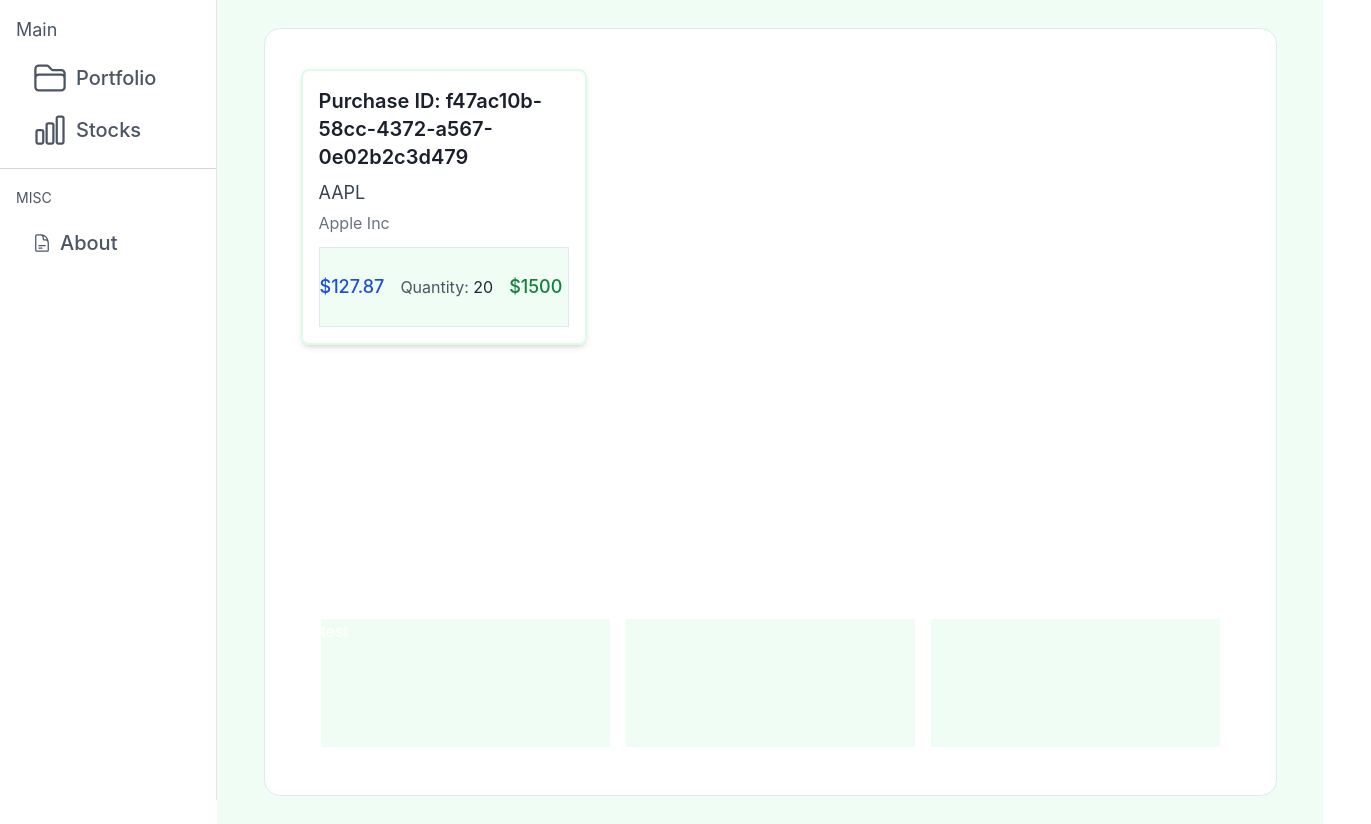
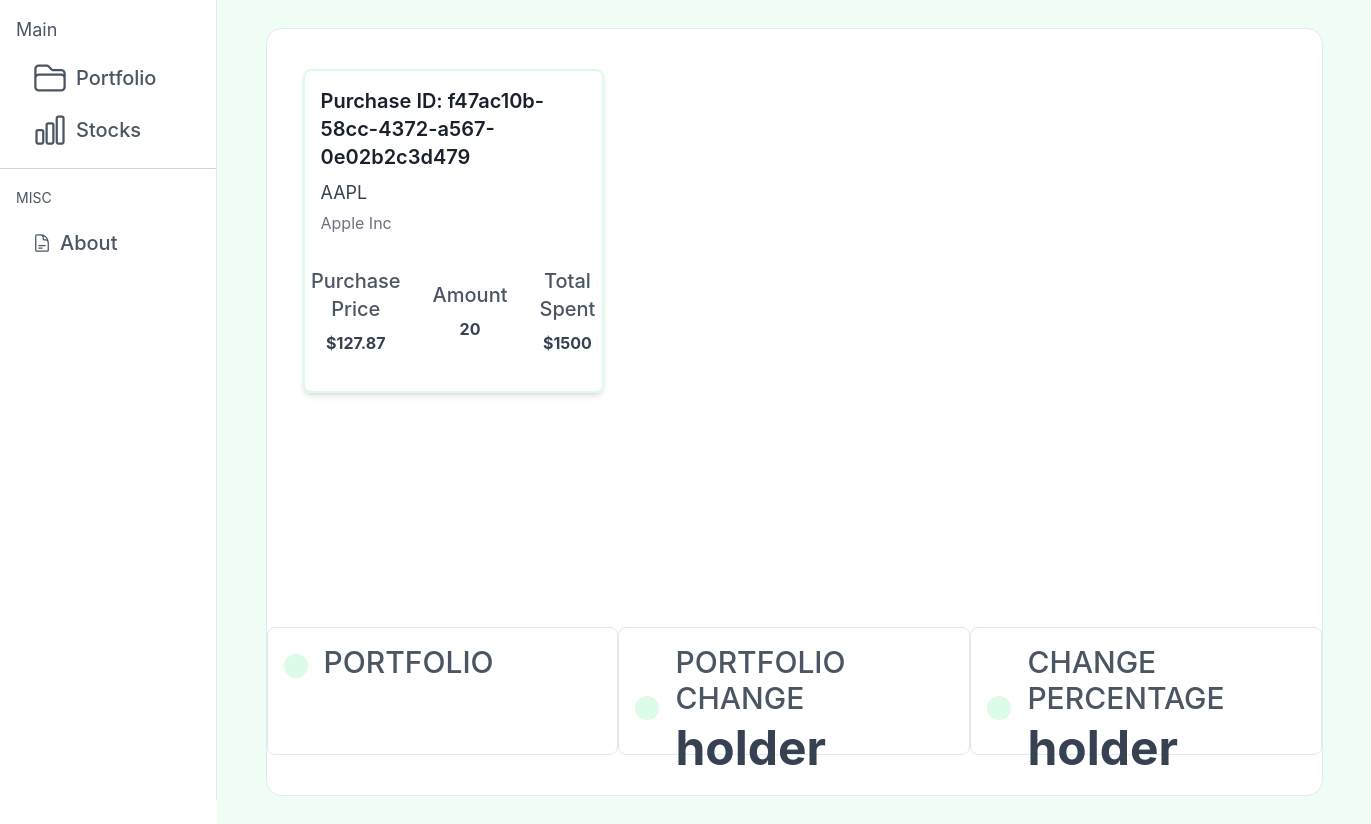
Before and after one commit to cakuang1/stocksimulator, a React (Create React App) app in the folder frontend/: page / in a window 1280 px wide. Shown: the whole page, 1371 px wide, since content can reach past the window. Built offline with nearby package versions, Linux system fonts and the light colour scheme.

Commit message:
portfolio

```diff
--- a/frontend/src/components/Portfolio.js
+++ b/frontend/src/components/Portfolio.js
@@ -15,6 +15,12 @@
 
 
 
+function getPurchases() {
+  return JSON.parse(localStorage.getItem('purchases')) || [];
+}
+
+
+
 
 const StockCards = ({data}) => {
     return (
@@ -22,17 +28,42 @@
     <h1 class="text-xl font-semibold mb-2">Purchase ID: {data.id}</h1>
     <h2 class="text-lg text-gray-700 mb-1">{data.ticker}</h2>
     <h3 class="text-md text-gray-500 mb-3">{data.name}</h3>
-    <div class="flex items-center space-x-4 mt-3 border h-20 bg-green-50">
-      <div class="text-lg font-medium text-blue-700">${data.boughtfor}</div>
-      <div class="text-md text-gray-600">Quantity: <span class="text-gray-800">{data.ammountbought}</span></div>
-      <div class="text-lg font-medium text-green-700">${data.total}</div>
+    <h3 class="text-md text-gray-500 mb-3">{data.purchasedate}</h3>
+    <div class="flex items-center space-x-4 mt-3 gap-4 h-32 justify-center">
+    <div className='text-center'>
+      <p class="mb-2 text-xl font-medium text-gray-600 dark:text-gray-400">
+        Purchase Price
+      </p>
+      <p class="text-l font-bold text-gray-700 dark:text-gray-200">
+        ${data.boughtfor}
+      </p>
+    </div>
+    <div className='text-center'>
+      <p class="mb-2 text-xl font-medium text-gray-600 dark:text-gray-400">
+        Amount
+      </p>
+      <p class="text-l font-bold text-gray-700 dark:text-gray-200">
+        {data.ammountbought}
+      </p>
+    </div>
+    <div className='text-center'>
+      <p class="mb-2 text-xl font-medium text-gray-600 dark:text-gray-400">
+        Total Spent
+      </p>
+      <p class="text-l font-bold text-gray-700 dark:text-gray-200">
+        ${data.total}
+      </p>
+    </div>
   </div>
-
 </div>
     )
 }
 
 function Portfolio(){
+
+
+
+
     localStorage.setItem('test','test')
     return (
 <div className='innerlayer bg-white h-[calc(100vh-2rem)] w-11/12 m-auto border rounded-2xl flex flex-col justify-between'>
@@ -41,11 +72,53 @@
 </div>
 
 
-<div className=" text-white p-4 mx-10 gap-4 justify-center h-40 mb-8 flex">
-      <div className='bg-green-50 w-80'>test</div>
-      <div className='bg-green-50 w-80'></div>
-      <div className='bg-green-50 w-80'></div>
+<div class="flex justify-center mb-10">
+  <div className="h-32 w-96 rounded-lg shadow-xs border ">
+    <div className="flex  items-center p-4">
+      <div className="p-3 rounded-full  dark:text-orange-100 bg-green-100 dark:bg-orange-500 mr-4">
 
+      </div>
+    <div>
+      <p class="mb-2 text-3xl font-medium text-gray-600 dark:text-gray-400">
+        PORTFOLIO
+      </p>
+      <p class="text-5xl font-bold text-gray-700 dark:text-gray-200">
+
+      </p>
+    </div>
+    </div>
+  </div>
+  <div className="h-32 w-96 rounded-lg shadow-xs border ">
+    <div className="flex  items-center p-4">
+      <div className="p-3 rounded-full  dark:text-orange-100 bg-green-100 dark:bg-orange-500 mr-4">
+
+
+      </div>
+    <div>
+      <p class="mb-2 text-3xl font-medium text-gray-600 dark:text-gray-400">
+        PORTFOLIO CHANGE
+      </p>
+      <p class="text-5xl font-bold text-gray-700 dark:text-gray-200">
+        holder
+      </p>
+    </div>
+    </div>
+  </div>
+  <div className="h-32 w-96 rounded-lg shadow-xs border ">
+    <div className="flex  items-center p-4">
+      <div className="p-3 rounded-full  dark:text-orange-100 bg-green-100 dark:bg-orange-500 mr-4">
+
+      </div>
+    <div>
+      <p class="mb-2 text-3xl font-medium text-gray-600 dark:text-gray-400">
+        CHANGE PERCENTAGE
+      </p>
+      <p class="text-5xl font-bold text-gray-700 dark:text-gray-200">
+        holder
+      </p>
+    </div>
+    </div>
+  </div>
 </div>
 
 </div>
--- a/frontend/src/components/Trade.js
+++ b/frontend/src/components/Trade.js
@@ -1,26 +1,100 @@
-import React from "react";
-import { useLocation } from "react-router-dom";
+import {React, useState,useEffect } from "react";
 
+import { Link, useParams } from "react-router-dom";
+import { v4 as uuidv4 } from 'uuid';
 
 
 function Trade() {
-    const location = useLocation();
+    const handlePurchase = (amount) => {
+        const purchaseData = {
+            id: uuidv4(),
+          ticker: data.box.ticker,
+          name: data.box.name,
+          purchasedate: new Date().toISOString(), // Set the purchase date
+          boughtfor: data.box.currentPrice,
+          ammountbought: amount, // Adjust as needed
+          total: data.box.currentPrice,
+        };
 
-    // Access the additional data or props
-    const additionalProps = location.state;
+        // Retrieve existing purchases from Local Storage or initialize an empty array
+        const storedPurchases = JSON.parse(localStorage.getItem('purchases')) || [];
+
+        // Add the new purchase to the array
+        storedPurchases.push(purchaseData);
+
+        // Store the updated array in Local Storage
+        localStorage.setItem('purchases', JSON.stringify(storedPurchases));
+
+        // You can also redirect the user to a confirmation page or perform other actions
+      };
+    let params = useParams();
+    const [data, setData] = useState(null)
+    useEffect(() => {
+      const fetchData = async () => {
+        try {
+          const response = await fetch(`http://127.0.0.1:8000/api/ticker/${params.ticker}/`);
+          const test = await response.json();
+
+          console.log(test)
+          console.log(test.box)
+          // Handle the data obtained from the API call here
+          setData(test);
+          // You can use the "data" variable within this scope or call another function to handle the data.
+        } catch (error) {
+          // Handle error if the API call fails
+          console.error('Error fetching data:', error);
+        }
+      };
+      fetchData();
+    }, []);
+
+    const [quantity, setQuantity] = useState(0);
+    const handleQuantityChange = (event) => {
+        setQuantity(event.target.value);
+      };
     return (
 
-<div className='innerlayer bg-white h-[calc(100vh-2rem)] w-11/12 m-auto border rounded-2xl flex flex-col justify-between'>
+    <div className='innerlayer bg-white h-[calc(100vh-2rem)] w-11/12 m-auto border rounded-2xl flex flex-col justify-between'>
+            {data?
+            (    <div className="flex items-center justify-center h-screen bg-gray-100">
+            <div className="bg-white p-6 rounded-lg shadow-md text-center">
+              <h1 className="text-8xl font-semibold mb-4">Purchase {data.box.ticker.toUpperCase()}</h1>
+              <h2 className="text-3xl mb-2 font-semibold text-gray-500">Current Price: <span className="text-green-500">${data.top.regularMarketPrice}</span> </h2>
+                    <div className="mb-4">
+                <label className="block text-lg mb-2" htmlFor="quantity">
+                    Number of Stocks to Purchase
+                </label>
+                <input
+                    id="quantity"
+                    type="number"
+                    value={quantity}
+                    onChange={handleQuantityChange}
+                    className="block w-full p-4 text-gray-900 border border-gray-300 rounded-lg bg-gray-50 sm:text-md focus:ring-blue-500 focus:border-blue-500 dark:bg-gray-700 dark:border-gray-600 dark:placeholder-gray-400 dark:text-white dark:focus:ring-blue-500 dark:focus:border-blue-500"
+                />
+                </div>
+                <div className="flex">
+                    <Link to = {'/stocks/' + data.box.ticker}>
+                    <div className=" text-3xl border h-32 w-72 flex items-center justify-center rounded-lg cursor-pointer transition duration-300 hover:shadow-lg">
+                    <svg xmlns="http://www.w3.org/2000/svg" fill="none" viewBox="0 0 24 24" stroke-width="1.5" stroke="currentColor" class="w-14 h-14">
+                        <path stroke-linecap="round" stroke-linejoin="round" d="M19.5 12h-15m0 0l6.75 6.75M4.5 12l6.75-6.75" />
+                        </svg>
 
-        <div>
-            <h1>Purchase</h1>
-
-        </div>
+                            </div>
+                    </Link>
+                    <Link to = {'/'}>
+                    <div className="border h-32 w-72 flex items-center justify-center rounded-lg cursor-pointer transition duration-300 hover:shadow-lg bg-green-200">
+                                PURCHASE
+                            </div>
+                    </Link>
 
 
 
 
-    </div>
+                </div>
+
+            </div>
+          </div>) : (<div></div>)}
+        </div>
 
 
     )
```
Also changed, not shown: frontend/src/components/Portfolioinfo.js (added).
